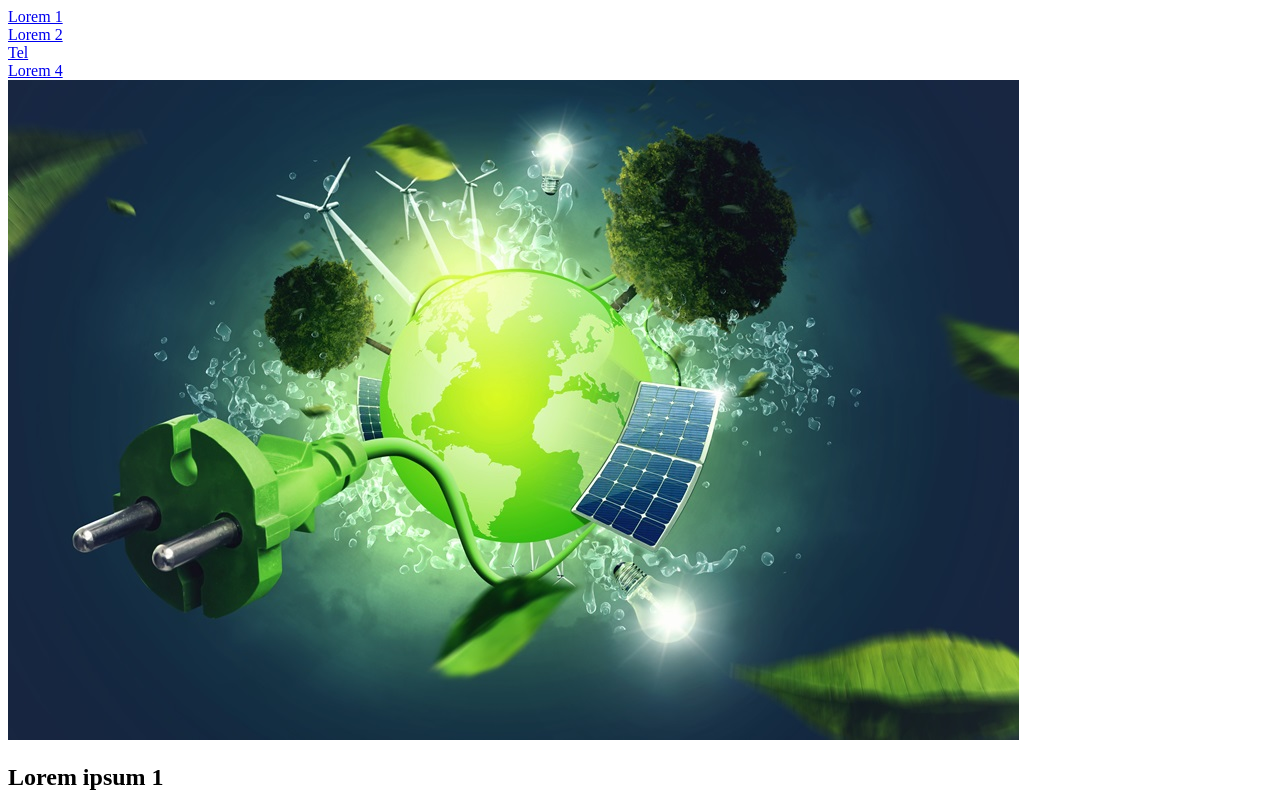
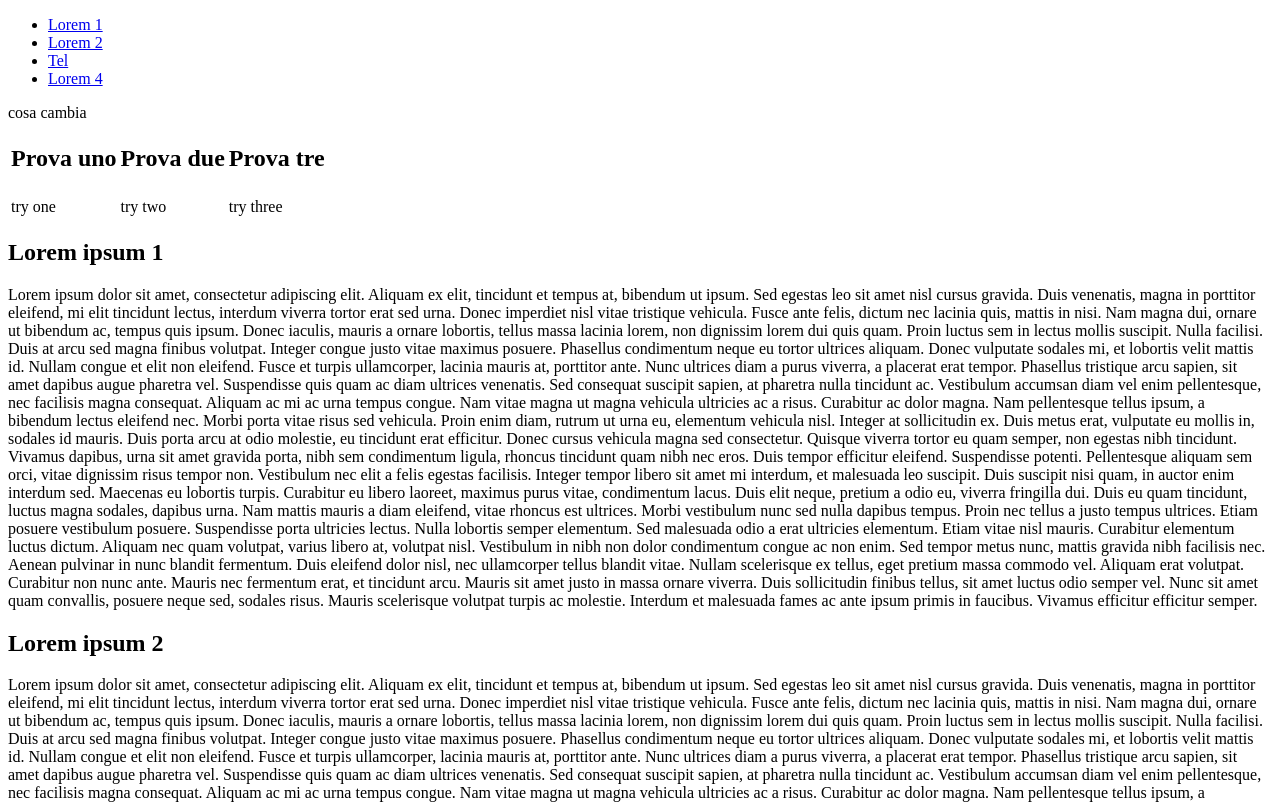
Before and after one commit to BF91/BF91.github.io, a plain HTML site: page Corso_New2024/mio.html in a window 1280 px wide. Shown: the top 802 px of the page. Drawn offline with Linux system fonts and the light colour scheme.

Commit message:
prova con elenco puntato e tabella

```diff
--- a/Corso_New2024/mio.html
+++ b/Corso_New2024/mio.html
@@ -6,11 +6,21 @@
     </title>
 </head>
 <body>
-<a href="#Lorem_1">Lorem 1</a><br>
-<a href="mailto:t4training.bf@gmail.com"subject="prova">Lorem 2</a><br>
-<a href="tel:+393474325112">Tel</a><br>
-<a href="#Lorem_4" target="_blank">Lorem 4</a><br>
-<img src="energy-green.jpg" alt="green energy illustration">
+<ul>
+    <li><a href="#Lorem_1">Lorem 1</a></li>
+    <li><a href="mailto:t4training.bf@gmail.com"subject="prova">Lorem 2</a></li>
+    <li><a href="tel:+393474325112">Tel</a><br></li>
+    <li><a href="#Lorem_4" target="_blank">Lorem 4</a><br></li>
+</ul>
+<table>
+    <th><h2>Prova uno</h2></th>
+    <th><h2>Prova due</h2></th>
+    <th><h2>Prova tre</h2></th>
+    <tr>cosa cambia</tr>
+    <td>try one</td>
+    <td>try two</td>
+    <td>try three</td>
+</table>
 <h2 id="Lorem_1">Lorem ipsum 1</h2>
 <p>
     Lorem ipsum dolor sit amet, consectetur adipiscing elit. Aliquam ex elit, tincidunt et tempus at, bibendum ut ipsum. Sed egestas leo sit amet nisl cursus gravida. Duis venenatis, magna in porttitor eleifend, mi elit tincidunt lectus, interdum viverra tortor erat sed urna. Donec imperdiet nisl vitae tristique vehicula. Fusce ante felis, dictum nec lacinia quis, mattis in nisi. Nam magna dui, ornare ut bibendum ac, tempus quis ipsum. Donec iaculis, mauris a ornare lobortis, tellus massa lacinia lorem, non dignissim lorem dui quis quam. Proin luctus sem in lectus mollis suscipit. Nulla facilisi. Duis at arcu sed magna finibus volutpat. Integer congue justo vitae maximus posuere.
```
